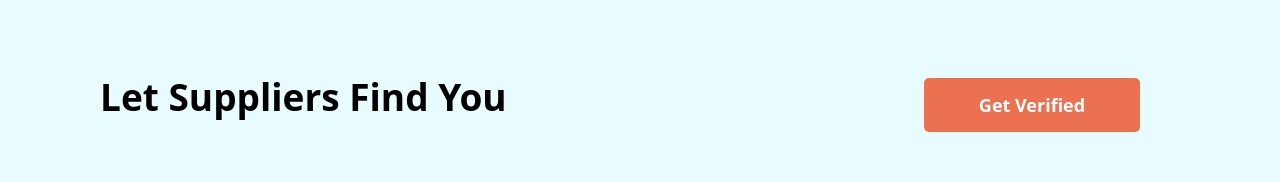
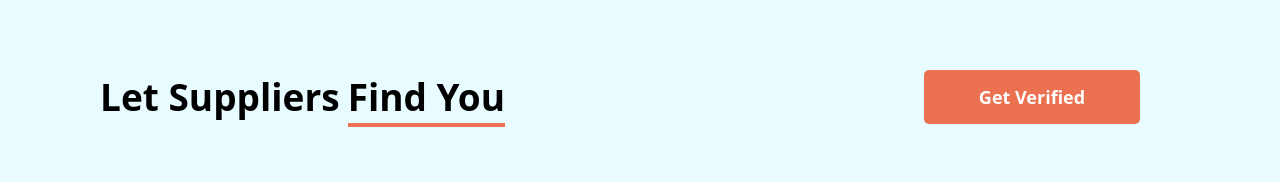
Before and after one commit to mohammadarbaab/habot-project, a React (Create React App) app in the folder habot/: page / in a window 1280 px wide. Shown: the part 1708-1890 px from the top of the page. Built offline with nearby package versions, Linux system fonts and the light colour scheme.

Commit message:
overflow x hidden

```diff
--- a/habot/src/App.js
+++ b/habot/src/App.js
@@ -12,8 +12,9 @@ import Footer from './Pages/Footer/Footer';
 function App() {
   const videoId = 'i8tgRHXx4oQ';
   return (
+    <>
+      <Navbar></Navbar>
       <div className="overflow-x-hidden">
-      <Navbar></Navbar>
         <Hero></Hero>
         <Dashboard></Dashboard>
         <YtDashboard videoId={videoId}></YtDashboard>
@@ -21,6 +22,7 @@ function App() {
         <BuyersPost></BuyersPost>
         <Footer></Footer>
       </div>
+    </>
   );
 }
 
--- a/habot/src/Pages/GetVerified/GetVefified.js
+++ b/habot/src/Pages/GetVerified/GetVefified.js
@@ -4,9 +4,14 @@ function GetVefified() {
   return (
     <div className="w-full md:h-[200px] h-auto flex lg:flex-row md:flex-col justify-between items-center bg-[#E8FBFF] md:pl-[100px] md:pr-[140px] px-4 py-4 mt-20 mb-20 flex-col">
       <h1 className="lg:text-[37px] md:text-[37px] text-[35px] font-[600] md:font-[600] leading-[40px] text-center md:text-left text-black lg:py-0 py-6">
-        Let Suppliers Find You
+        Let Suppliers
+        <span className="relative inline-block ml-2">
+          Find You
+          <div className="w-[100%] h-1 mt-2 bg-[#EB7150] absolute bottom-[-10px] left-0"></div>
+        </span>
       </h1>
-      <button className="md:w-[216px] h-[54px] rounded-[5px] bg-[#EB7150] md:mt-4 text-[18px] md:font-[700] text-center leading-[24px] font-[700]  text-white lg:mb-0 md:mb-0 mb-2 w-[180px]">
+
+      <button className="md:w-[216px] h-[54px] rounded-[5px] bg-[#EB7150] md:mt-0 text-[18px] md:font-[700] text-center leading-[24px] font-[700]  text-white lg:mb-0 md:mb-0 mb-2 w-[180px]">
         Get Verified
       </button>
     </div>
--- a/habot/src/Pages/YtDashboard/YtDashboard.js
+++ b/habot/src/Pages/YtDashboard/YtDashboard.js
@@ -5,8 +5,8 @@ import { useState } from 'react';
 function YtDashboard({ videoId }) {
   const [selected, setSelected] = useState('Buyer');
   return (
-    <>
-      <div className="lg:w-[90%] lg:h-[553px] bg-[#072F57] mx-auto flex flex-wrap justify-center lg:flex-row flex-col rounded-[5px]">
+    <div className="lg:px-16 lg:mb-16">
+      <div className="lg:w-[100%] lg:h-[553px] bg-[#072F57] mx-auto flex flex-wrap justify-center lg:flex-row flex-col rounded-[5px]">
         {/* Youtube section */}
         <div className="flex w-auto lg:flex-col lg:w-[45%] md:justify-center flex-wrap lg:justify-center justify-center overflow-hidden sm:py-8 lg:py-0 py-4">
           <iframe
@@ -119,7 +119,7 @@ function YtDashboard({ videoId }) {
           </div>
         </div>
       </div>
-    </>
+    </div>
   );
 }
 
```
Also changed, not shown: habot/trashbin.txt. Lines whose indentation alone changed are shown as unchanged.
